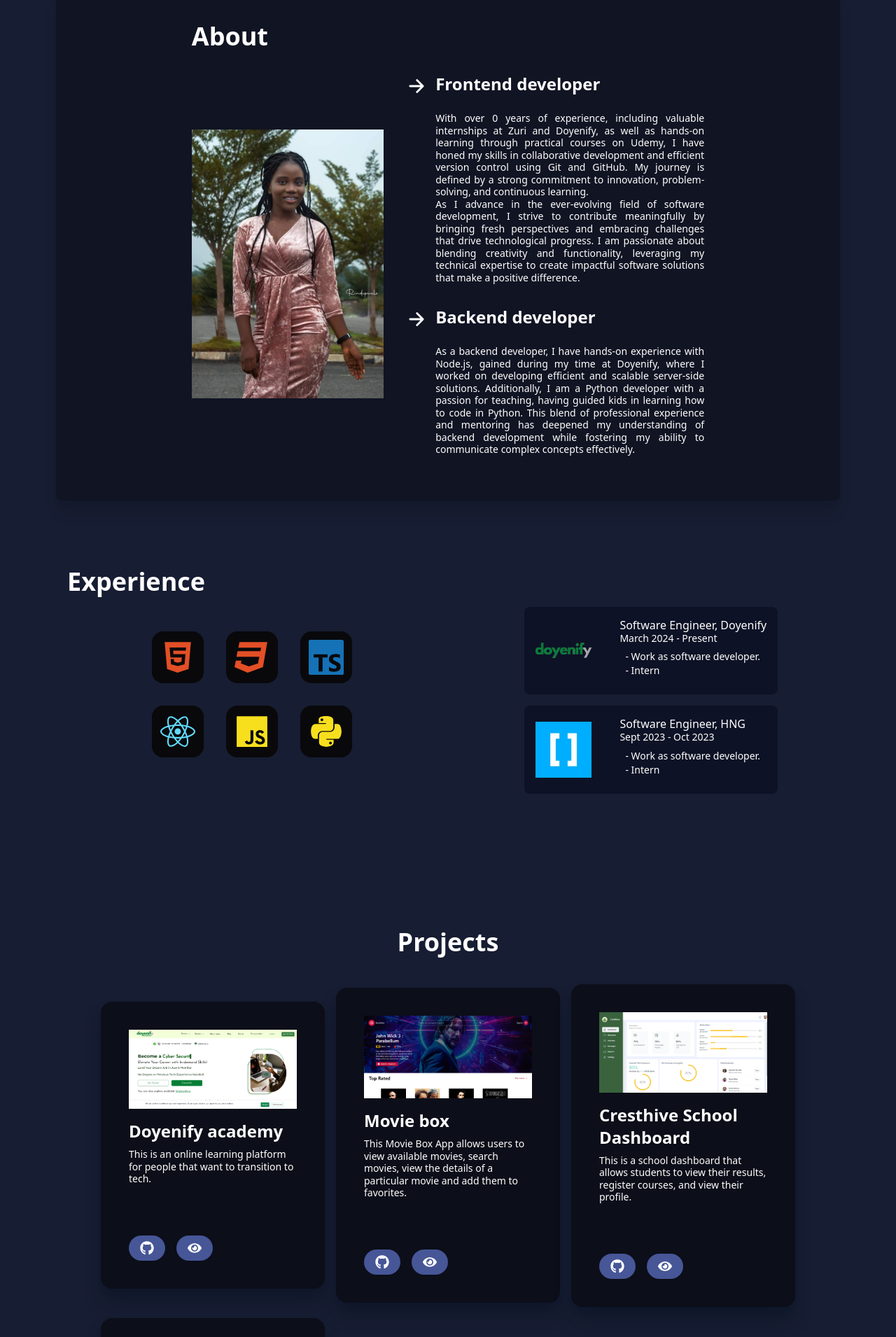
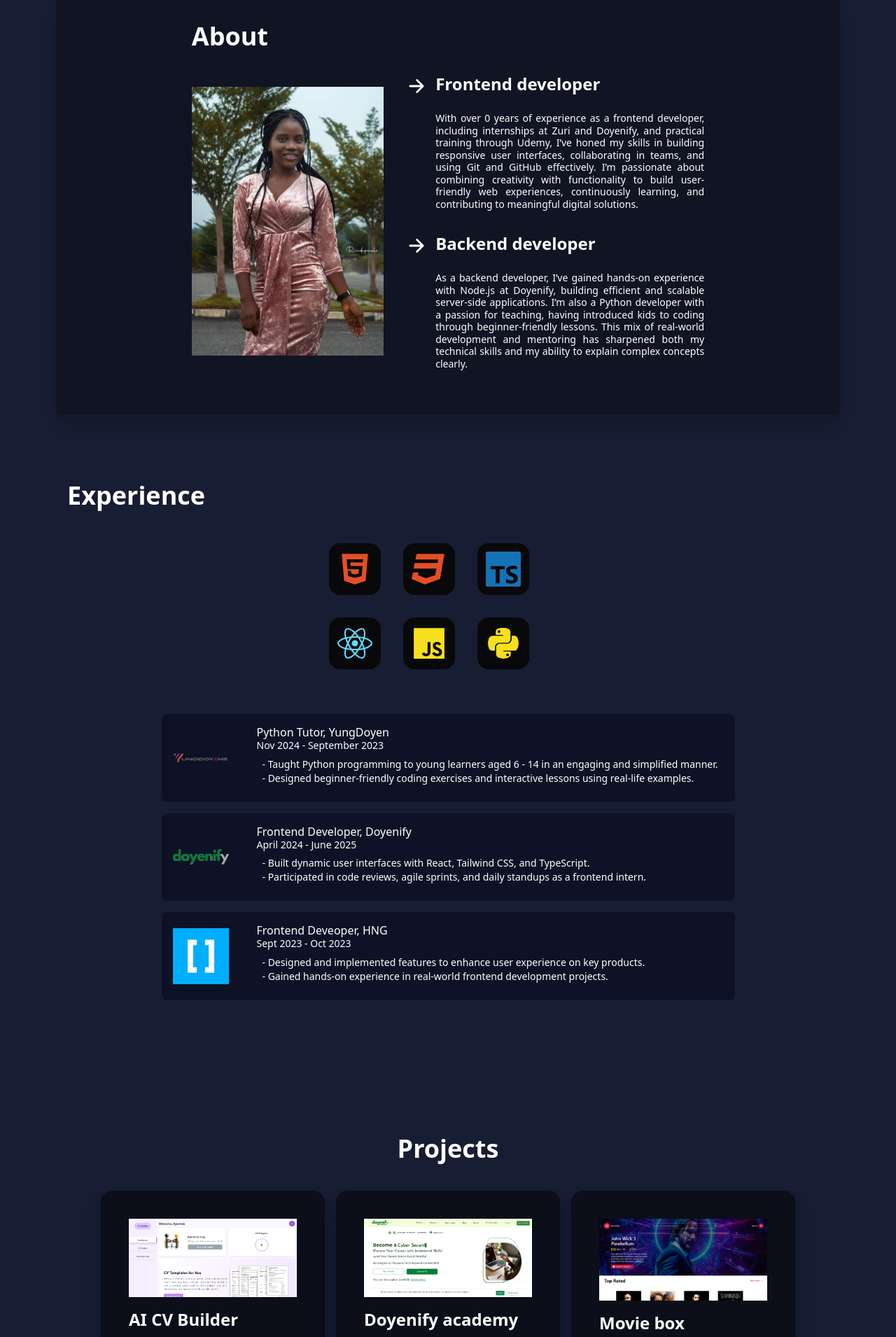
Before and after one commit to Midesales/my-portfolio, a React (Vite) app: page / in a window 1280 px wide. Shown: the part 660-2570 px from the top of the page at 70% size. Built offline with nearby package versions, Linux system fonts and the light colour scheme.

Commit message:
revamped the portfolio

```diff
--- a/src/components/About/About.jsx
+++ b/src/components/About/About.jsx
@@ -27,25 +27,9 @@ const About = () => {
                   className="text-sm md:text-md leading-tight pt-6"
                   style={{ textAlign: "justify" }}
                 >
-                  With over {experienceYears} years of experience, including
-                  valuable internships at Zuri and Doyenify, as well as hands-on
-                  learning through practical courses on Udemy, I have honed my
-                  skills in collaborative development and efficient version
-                  control using Git and GitHub. My journey is defined by a
-                  strong commitment to innovation, problem-solving, and
-                  continuous learning.
-                </p>
-                <p
-                  className="text-sm md:text-md leading-tight"
-                  style={{ textAlign: "justify" }}
-                >
-                  As I advance in the ever-evolving field of software
-                  development, I strive to contribute meaningfully by bringing
-                  fresh perspectives and embracing challenges that drive
-                  technological progress. I am passionate about blending
-                  creativity and functionality, leveraging my technical
-                  expertise to create impactful software solutions that make a
-                  positive difference.
+                  With over {experienceYears} years of experience as a frontend developer, including internships at Zuri and Doyenify, and practical training through Udemy, I’ve honed my skills in building responsive user interfaces, collaborating in teams, and using Git and GitHub effectively.
+
+                  I’m passionate about combining creativity with functionality to build user-friendly web experiences, continuously learning, and contributing to meaningful digital solutions.
                 </p>
               </span>
             </div>
@@ -59,15 +43,7 @@ const About = () => {
                   className="text-sm md:text-md leading-tight pt-6"
                   style={{ textAlign: "justify" }}
                 >
-                  As a backend developer, I have hands-on experience with
-                  Node.js, gained during my time at Doyenify, where I worked on
-                  developing efficient and scalable server-side solutions.
-                  Additionally, I am a Python developer with a passion for
-                  teaching, having guided kids in learning how to code in
-                  Python. This blend of professional experience and mentoring
-                  has deepened my understanding of backend development while
-                  fostering my ability to communicate complex concepts
-                  effectively.
+                 As a backend developer, I’ve gained hands-on experience with Node.js at Doyenify, building efficient and scalable server-side applications. I’m also a Python developer with a passion for teaching, having introduced kids to coding through beginner-friendly lessons. This mix of real-world development and mentoring has sharpened both my technical skills and my ability to explain complex concepts clearly.
                 </p>
               </span>
             </div>
--- a/src/components/Experience/Experience.jsx
+++ b/src/components/Experience/Experience.jsx
@@ -3,8 +3,17 @@ import { FaPython, FaHtml5, FaJs, FaReact, FaCss3 } from "react-icons/fa";
 import { SiTypescript } from "react-icons/si";
 import HngImg from "../../assets/hng.jpg";
 import DoyenImg from "../../assets/doyenify.png";
+import yungImg from "../../assets/yungdoyen-text.png";
 
 const Experience = () => {
+  const currentYear = new Date().getFullYear();
+  const monthNames = [
+    "January", "February", "March", "April", "May", "June",
+    "July", "August", "September", "October", "November", "December"
+  ];
+
+  const currentMonth = monthNames[new Date().getMonth()];
+
   return (
     <div id="Experience" className="p-10 md:p-24">
       <h1 className="text-2xl md:text-4xl text-white font-bold">Experience</h1>
@@ -31,34 +40,49 @@ const Experience = () => {
         </div>
         <div>
           <div className="flex gap-10 bg-slate-950 bg-opacity-45 mt-4 rounded-lg  p-4 items-center">
-            <img className="w-20"  src={DoyenImg} alt="DoyenImg" />
+            <img className="w-20" src={yungImg} alt="DoyenImg" />
             <span className="text-white">
-              <h2 className="leading-tight">Software Engineer, Doyenify</h2>
+              <h2 className="leading-tight">Python Tutor, YungDoyen</h2>
               <p className="text-sm leading-tight font-thin">
-                March 2024 - Present
+                Nov 2024 - {currentMonth} {currentYear}
               </p>
               <ul className="text-sm p-2">
-                <li>- Work as software developer.</li>
-                <li>- Intern</li>
+                <li>- Taught Python programming to young learners aged 6 - 14 in an engaging and simplified manner.</li>
+                <li>- Designed beginner-friendly coding exercises and interactive lessons using real-life examples.</li>
             </ul>
           </span>
         </div>
         <div className="flex gap-10 bg-slate-950 bg-opacity-45 mt-4 rounded-lg  p-4 items-center">
-          <img className="w-20"  src={HngImg} alt="HNGImg" />
+          <img className="w-20" src={DoyenImg} alt="DoyenImg" />
           <span className="text-white">
-              <h2 className="leading-tight">Software Engineer, HNG</h2>
+            <h2 className="leading-tight">Frontend Developer, Doyenify</h2>
+            <p className="text-sm leading-tight font-thin">
+              April 2024 - June 2025
+            </p>
+            <ul className="text-sm p-2">
+              <li>- Built dynamic user interfaces with React, Tailwind CSS, and TypeScript.</li>
+              <li>- Participated in code reviews, agile sprints, and daily standups as a frontend intern.</li>
+
+            </ul>
+          </span>
+        </div>
+        <div className="flex gap-10 bg-slate-950 bg-opacity-45 mt-4 rounded-lg  p-4 items-center">
+          <img className="w-20" src={HngImg} alt="HNGImg" />
+          <span className="text-white">
+            <h2 className="leading-tight">Frontend Deveoper, HNG</h2>
             <p className="text-sm leading-tight font-thin">
               Sept 2023 - Oct 2023
             </p>
             <ul className="text-sm p-2">
-                <li>- Work as software developer.</li>
-                <li>- Intern</li>
+              <li>- Designed and implemented features to enhance user experience on key products.</li>
+              <li>- Gained hands-on experience in real-world frontend development projects.</li>
+
             </ul>
           </span>
         </div>
       </div>
     </div>
-    </div>
+    </div >
   );
 };
 
--- a/src/components/Projects/ProjectCard.jsx
+++ b/src/components/Projects/ProjectCard.jsx
@@ -5,14 +5,17 @@ const ProjectCard = ({ title, imageUrl, projectUrl, main, demoUrl }) => {
 
 
   return (
-<div className="p-3 md:p-6 flex flex-col w-80 bg-[#0c0e19] shadow-xl shadow-slate-900 rounded-2xl">
-      <img className="p-4" src={imageUrl} alt="" />
+    <div className="p-3 md:p-6 flex flex-col w-80 bg-[#0c0e19] h-[30rem] shadow-xl shadow-slate-900 rounded-2xl">
+      <div>
+         <img className="p-4" src={imageUrl} alt="" />
       <h3 className="px-4 text-xl md:text-2xl font-bold leading-normal">
         {title}
       </h3>
-      <p className="px-4 text-sm md:text-md leading-tight py-2">{main}</p>
-      <div className="mt-2 p-2 md:p-4 flex gap-2 md:gap-4">
-      <a href={projectUrl} target=""  rel="noreferrer" className="md:mt-10 text-white py-2 px-3 text-sm md:text-lg md:py-2 md:px-4 hover:opacity-85 duration-300 hover:scale-105 font-semibold rounded-3xl bg-[#465697]">
+      <p className="px-4 text-sm md:text-md leading-tight py-2 text-justify">{main}</p>
+      </div>
+
+      <div className=" py-6 md:p-4 flex align-bottom gap-2 md:gap-4">
+        <a href={projectUrl} target="" rel="noreferrer" className="md:mt-10 text-white py-2 px-3 text-sm md:text-lg md:py-2 md:px-4 hover:opacity-85 duration-300 hover:scale-105 font-semibold rounded-3xl bg-[#465697]">
           <FaGithub size={20} />
         </a>
         <a href={demoUrl} target="" className="md:mt-10 text-white py-2 px-3 text-sm md:text-lg md:py-2 md:px-4 hover:opacity-85 duration-300 hover:scale-105 font-semibold rounded-3xl bg-[#465697]">
--- a/src/components/Projects/Projects.jsx
+++ b/src/components/Projects/Projects.jsx
@@ -1,11 +1,19 @@
 import React from "react";
 import ProjectCard from "./ProjectCard";
+import Project6 from '../../assets/cvbuilder.png';
 import Project1 from '../../assets/project1.png';
 import Project2 from "../../assets/project2.png";
 import Project3 from "../../assets/project3.png";
 import Project5 from "../../assets/project5.png";
 
 const projects = [
+    {
+    title: "AI CV Builder",
+    imageUrl: Project6,
+    projectUrl: "https://github.com/Midesales/CV-Builder",
+    main: "An AI-powered CV builder and interview preparation platform designed to help fresh graduates create professional resumes effortlessly. It integrates a large language model (LLM) for smart resume generation and tailored interview tips.",
+    demoUrl: "https://aircvbuilder.netlify.app/"
+  },
   {
     title: "Doyenify academy",
     imageUrl: Project5,
```
Also changed, not shown: src/assets/cvbuilder.png (added), src/assets/yungdoyen-text.png (added). Lines whose indentation alone changed are shown as unchanged.
